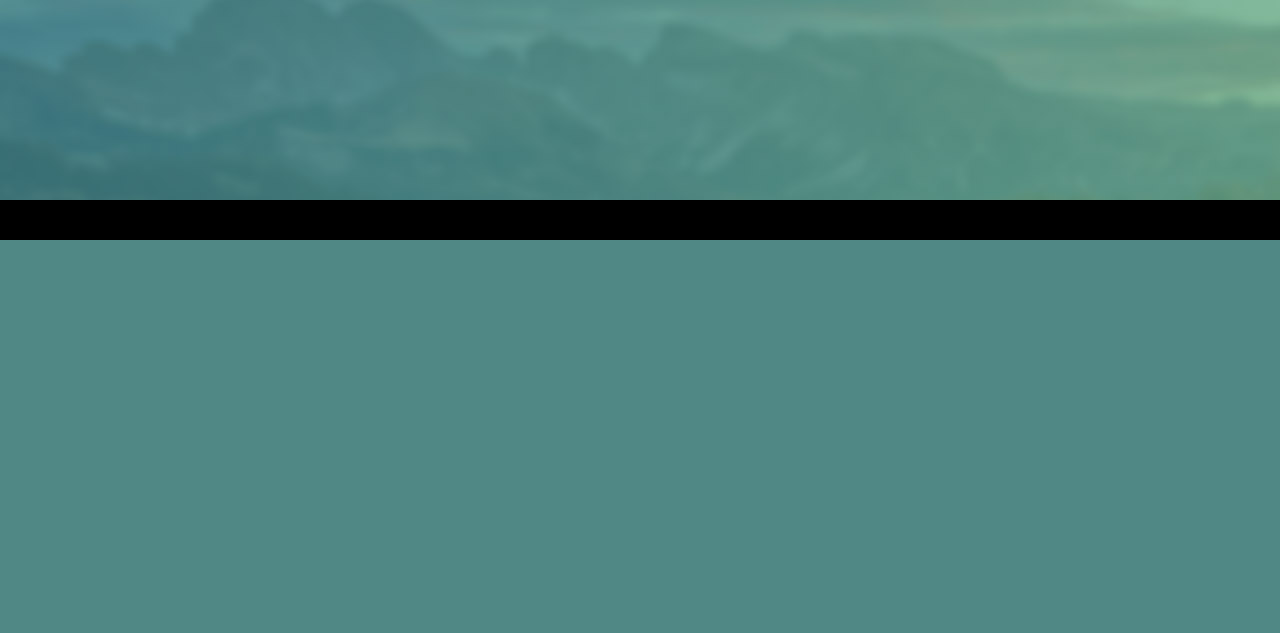
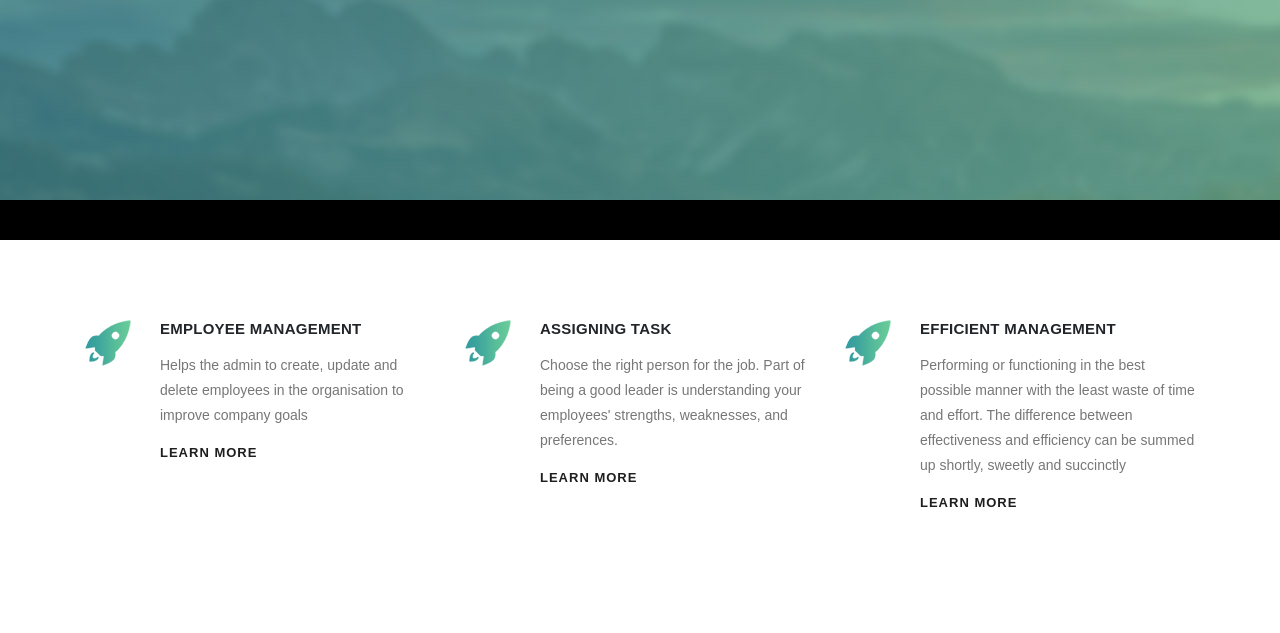
Before and after one commit to aswin-syras/Employee-Management-System, a Flask app: page / in a window 1280 px wide. Shown: the part 560-1193 px from the top of the page. Before the commit the page ends 800 px from the top, so only its background shows below. Run offline with Flask 2, Linux system fonts and the light colour scheme; some libraries are stand-ins or nearby versions.

Commit message:
updated homepage to look more professional

```diff
--- a/templates/base.html
+++ b/templates/base.html
@@ -49,7 +49,7 @@
                   <h1>Welcome To EMS</h1>
                     <br>
                   <h3>"Employees are the asset of an organisation"</h3>
-                  <a href="#" class="main-stroked-button">Learn More</a>
+                  <a href="#features" class="main-stroked-button">Learn More</a>
                   <a href="{{url_for('redirect_login')}}" class="main-filled-button">Login</a>
                 </div>
             </div>
@@ -77,6 +77,54 @@
           </div>
         </div>
     </div>
+    <section class="section" id="features">
+        <div class="container">
+            <div class="row">
+                <div class="col-lg-4 col-md-6 col-sm-12 col-xs-12" data-scroll-reveal="enter left move 30px over 0.6s after 0.4s">
+                    <div class="features-item">
+                        <div class="features-icon">
+                            <img src="static/assets/images/features-icon-1.png" alt="">
+                        </div>
+                        <div class="features-content">
+                            <h4>Employee Management</h4>
+                            <p>Helps the admin to create, update and delete employees in the organisation to improve company goals</p>
+                            <a href="#" class="text-button-icon">
+                                Learn More <i class="fa fa-arrow-right"></i>
+                            </a>
+                        </div>
+                    </div>
+                </div>
+                <div class="col-lg-4 col-md-6 col-sm-12 col-xs-12" data-scroll-reveal="enter bottom move 30px over 0.6s after 0.4s">
+                    <div class="features-item">
+                        <div class="features-icon">
+                            <img src="static/assets/images/features-icon-1.png" alt="">
+                        </div>
+                        <div class="features-content">
+                            <h4>Assigning Task</h4>
+                            <p>Choose the right person for the job. Part of being a good leader is understanding your employees' strengths, weaknesses, and preferences.</p>
+                            <a href="#" class="text-button-icon">
+                                Learn More <i class="fa fa-arrow-right"></i>
+                            </a>
+                        </div>
+                    </div>
+                </div>
+                <div class="col-lg-4 col-md-6 col-sm-12 col-xs-12" data-scroll-reveal="enter right move 30px over 0.6s after 0.4s">
+                    <div class="features-item">
+                        <div class="features-icon">
+                            <img src="static/assets/images/features-icon-1.png" alt="">
+                        </div>
+                        <div class="features-content">
+                            <h4>Efficient Management</h4>
+                            <p> Performing or functioning in the best possible manner with the least waste of time and effort. The difference between effectiveness and efficiency can be summed up shortly, sweetly and succinctly</p>
+                            <a href="#" class="text-button-icon">
+                                Learn More <i class="fa fa-arrow-right"></i>
+                            </a>
+                        </div>
+                    </div>
+                </div>
+            </div>
+        </div>
+    </section>
     <!-- jQuery -->
     <script src="{{ url_for('static',filename='assets/js/jquery-2.1.0.min.js')}}"></script>
 
```
